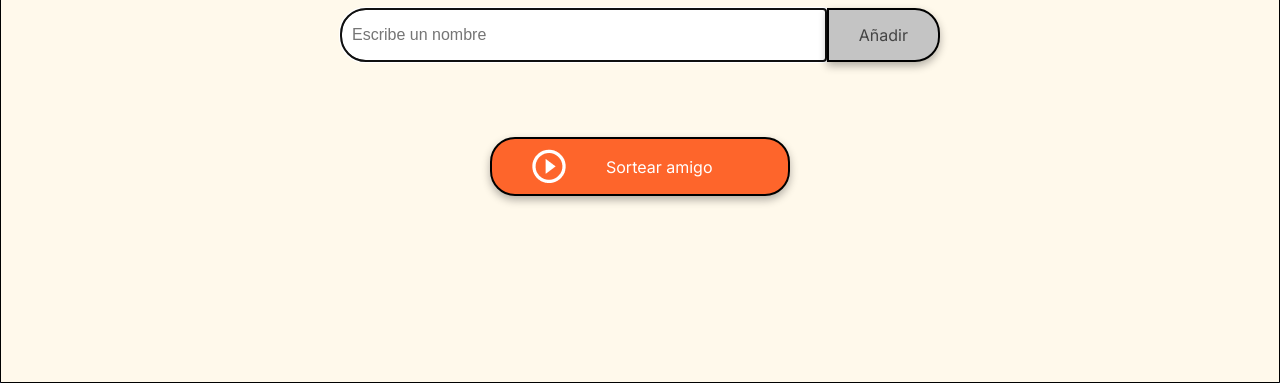
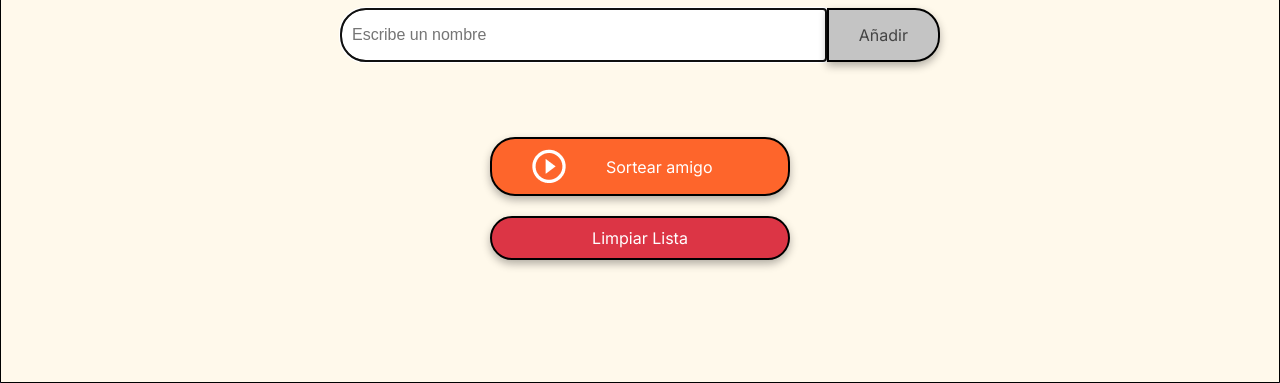
Before and after one commit to magalicoronel21/amigo-secreto, a plain HTML site: page index.html in a window 1280 px wide. Shown: the part 417-800 px from the top of the page. Drawn offline with Linux system fonts and the light colour scheme.

Commit message:
Funcionalidad de limpiar lista y actualizar documentación

```diff
--- a/app.js
+++ b/app.js
@@ -117,6 +117,28 @@ function configurarEventos() {
     inputAmigo.focus();
 }
 
+function limpiarTodo() {
+    // Confirmar la acción con el usuario
+    const confirmacion = confirm('¿Estás seguro de que quieres limpiar toda la lista de amigos?');
+
+    if (confirmacion) {
+        // Vaciar el array de amigos
+        amigos = [];
+
+        // Limpiar la lista visual
+        const listaAmigos = document.getElementById('listaAmigos');
+        listaAmigos.innerHTML = '';
+        listaAmigos.style.display = 'block';
+
+        // Limpiar el resultado
+        const resultado = document.getElementById('resultado');
+        resultado.innerHTML = '';
+
+        // Enfocar el campo de entrada
+        document.getElementById('amigo').focus();
+    }
+}
+
 /**
  * Inicializar la aplicación cuando se carga el DOM
  */
--- a/index.html
+++ b/index.html
@@ -32,6 +32,10 @@
                     <img src="assets/play_circle_outline.png" alt="Ícono para sortear">
                     Sortear amigo
                 </button>
+                  <!-- NUEVO BOTÓN PARA LIMPIAR -->
+                <button class="button-clear" onclick="limpiarTodo()" aria-label="Limpiar lista">
+                    Limpiar Lista
+                </button>
             </div>
         </section>
     </main>
--- a/style.css
+++ b/style.css
@@ -90,6 +90,9 @@ body {
 .button-container {
     width: 300px;
     justify-content: center;
+    display: flex;
+    flex-direction: column;
+    gap: 10px;
 }
 
 /* Estilos de entrada de texto */
@@ -153,6 +156,23 @@ ul {
     font-size: 16px;
 }
 
+/* Botón de limpiar */
+.button-clear {
+    display: flex;
+    align-items: center;
+    justify-content: center;
+    width: 100%;
+    padding: 10px 40px;
+    color: var(--color-white);
+    background-color: #dc3545; /* Rojo para indicar "limpiar" */
+    font-size: 16px;
+    margin-top: 10px;
+}
+
+.button-clear:hover {
+    background-color: #c82333; /* Rojo más oscuro al pasar el mouse */
+}
+
 .button-draw img {
     margin-right: 40px;
 }
```
Also changed, not shown: 1 other file.
